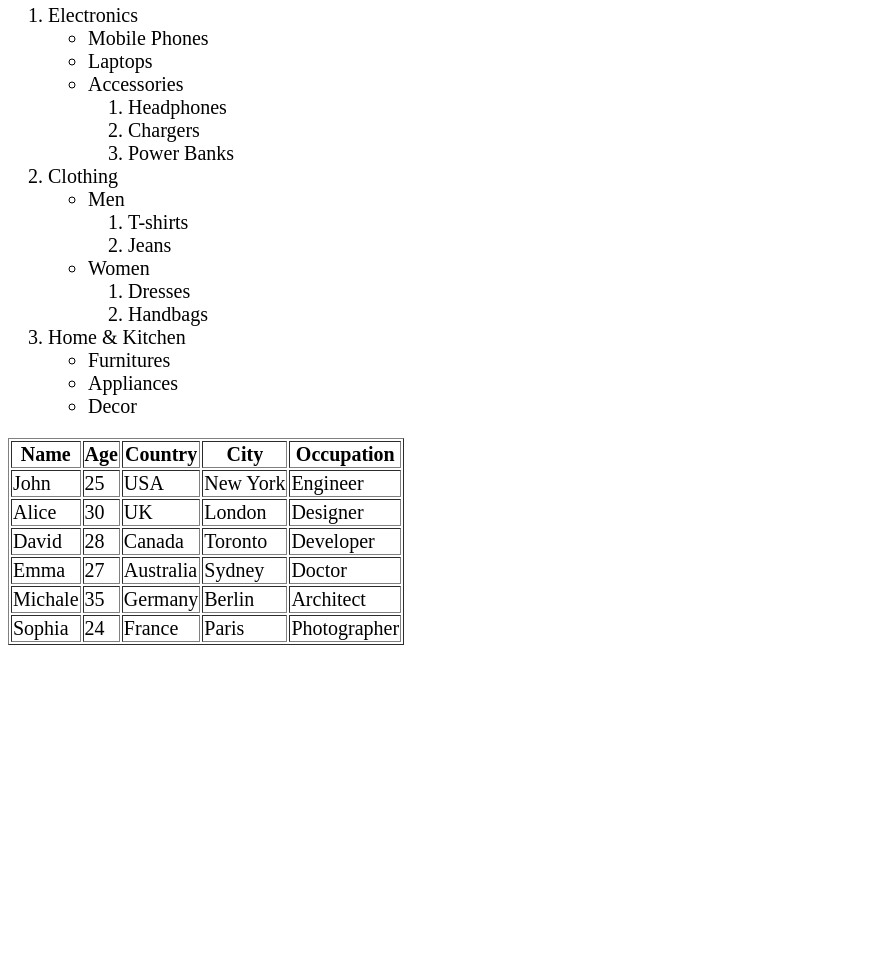
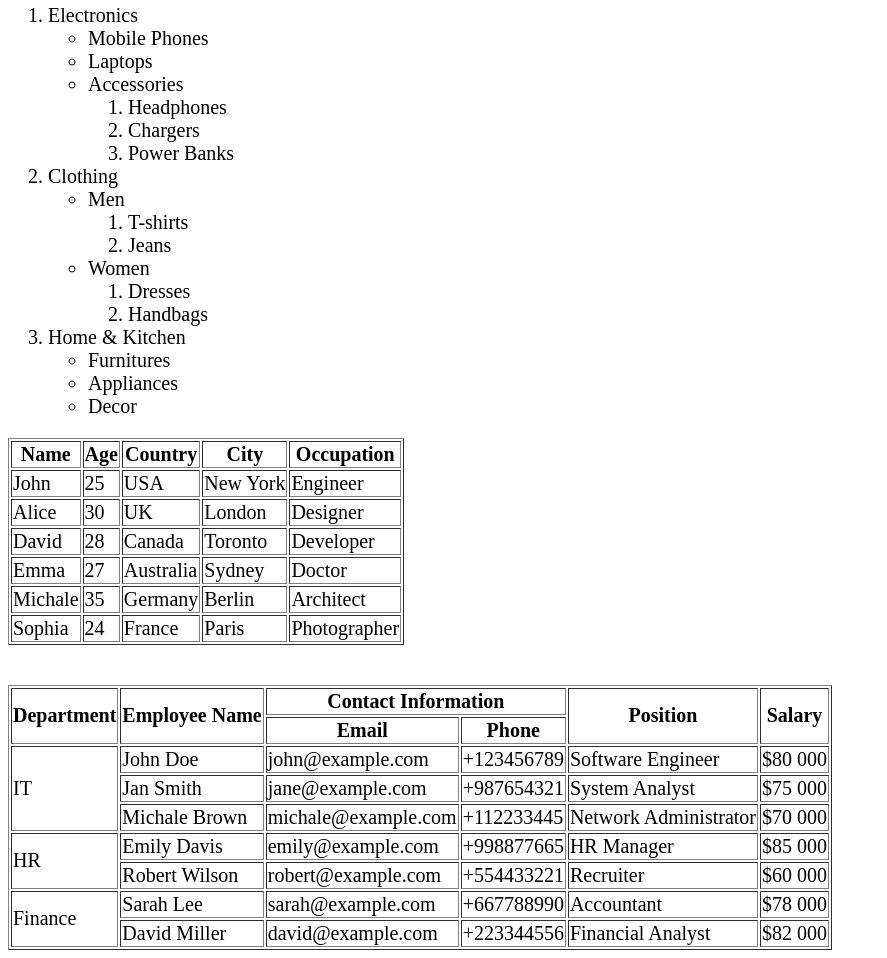
Before and after one commit to Mr-DashginAbdulla/Lists-Tables, a plain HTML site: page index.html in a window 1280 px wide. Shown: the part 80-1038 px from the top of the page, without its empty margins (0-887 px from the left). Before the commit the page ends 800 px from the top, so only its background shows below. Drawn offline with Linux system fonts and the light colour scheme.

Commit message:
task3 complex table done

```diff
--- a/index.html
+++ b/index.html
@@ -109,5 +109,73 @@
         </table>
     </div>
 
+    <!-- Task 3 Complex Table -->
+
+  <div style="margin-top: 40px;">
+    <table border="1" >
+      <tr>
+        <th rowspan="2">Department</th>
+        <th rowspan="2">Employee Name</th>
+        <th colspan="2">Contact Information</th>
+        <th rowspan="2">Position</th>
+        <th rowspan="2">Salary</th>
+      </tr>
+      <tr>
+        <th>Email</th>
+        <th>Phone</th>
+      </tr>
+      <tr>
+        <td rowspan="3">IT</td>
+        <td>John Doe</td>
+        <td>john@example.com</td>
+        <td>+123456789</td>
+        <td>Software Engineer</td>
+        <td>$80 000</td>
+      </tr>
+      <tr>
+        <td>Jan Smith</td>
+        <td>jane@example.com</td>
+        <td>+987654321</td>
+        <td>System Analyst</td>
+        <td>$75 000</td>
+      </tr>
+      <tr>
+        <td>Michale Brown</td>
+        <td>michale@example.com</td>
+        <td>+112233445</td>
+        <td>Network Administrator</td>
+        <td>$70 000</td>
+      </tr>
+      <tr>
+        <td rowspan="2">HR</td>
+        <td>Emily Davis</td>
+        <td>emily@example.com</td>
+        <td>+998877665</td>
+        <td>HR Manager</td>
+        <td>$85 000</td>
+      </tr>
+      <tr>
+        <td>Robert Wilson</td>
+        <td>robert@example.com</td>
+        <td>+554433221</td>
+        <td>Recruiter</td>
+        <td>$60 000</td></tr>
+      <tr>
+        <td rowspan="2">Finance</td>
+        <td>Sarah Lee</td>
+        <td>sarah@example.com</td>
+        <td>+667788990</td>
+        <td>Accountant</td>
+        <td>$78 000</td>
+      </tr>
+      <tr>
+        <td>David Miller</td>
+        <td>david@example.com</td>
+        <td>+223344556</td>
+        <td>Financial Analyst</td>
+        <td>$82 000</td></tr>
+    </table>
+  </div>
+
   </body>
 </html>
```
